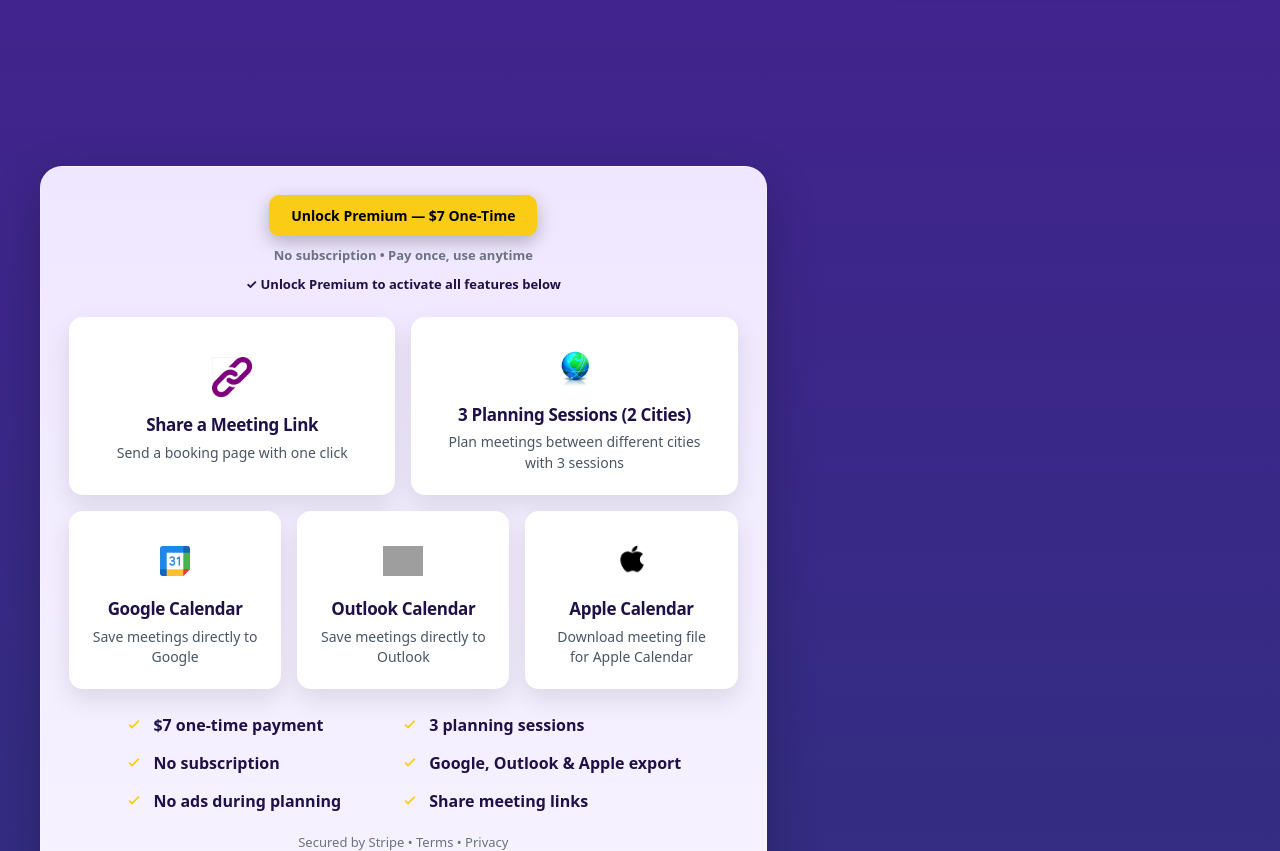
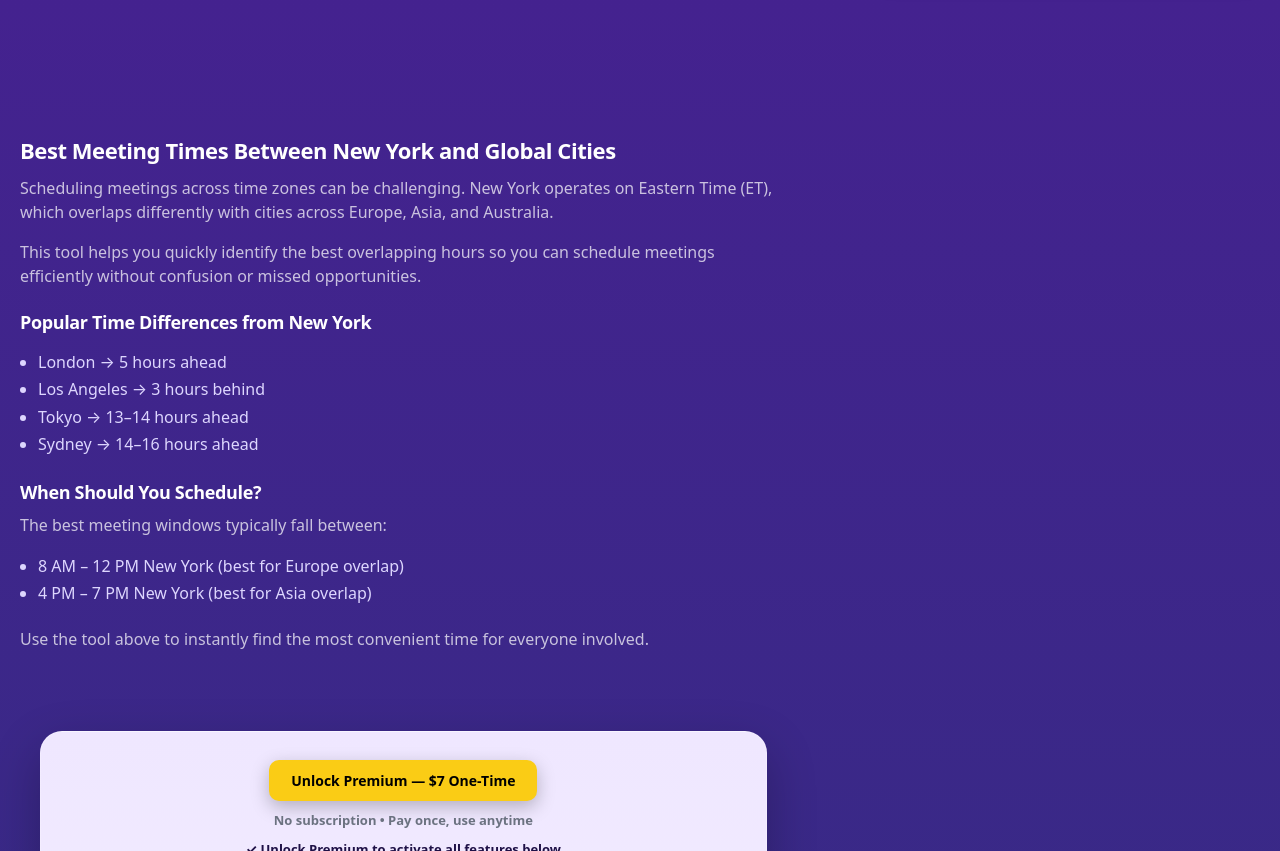
Before and after one commit to techtalk1282/Best-Meeting-Time, a Next.js app: page /best-meeting-time-new-york in a window 1280 px wide. Shown: the part 640-1491 px from the top of the page. Built offline with nearby package versions, Linux system fonts and the light colour scheme; grey boxes are pictures that could not be loaded.

Commit message:
Upgrade New York page with high-value SEO content to resolve AdSense low value content issue and improve indexing signals

```diff
--- a/app/best-meeting-time-new-york/page.tsx
+++ b/app/best-meeting-time-new-york/page.tsx
@@ -1,16 +1,15 @@
 /**
  * File: app/best-meeting-time-new-york/page.tsx
- * Version: v3.0 (FINAL STABLE)
- * Date: 2026-04-03
+ * Version: v3.1 (CONTENT UPGRADE — ADSENSE FIX)
+ * Date: 2026-04-08
  *
  * Purpose:
- * - Ensure tool is fully visible at 100% zoom
- * - Prevent premium section from appearing on load
- * - No scaling, no hacks
- * - Main page and shared components untouched
+ * - Add high-value SEO content to fix AdSense “low value content”
+ * - Improve indexing + ranking signals
+ * - Keep layout + tool behavior unchanged
  *
  * Rollback:
- * - Revert to v2.1 if needed
+ * - Revert to v3.0 if needed
  */
 
 "use client";
@@ -87,7 +86,7 @@ export default function NewYorkMeetingPage() {
         >
           {/* LEFT */}
           <div>
-            {/* VIEWPORT-CONSTRAINED TOOL */}
+            {/* TOOL */}
             <div
               style={{
                 minHeight: "calc(100vh - 260px)",
@@ -99,7 +98,57 @@ export default function NewYorkMeetingPage() {
               <ToolPreviewSection defaultCityLeft="New York, USA" />
             </div>
 
-            {/* PREMIUM BELOW FOLD (NO HACKS) */}
+            {/* ✅ NEW: HIGH VALUE CONTENT BLOCK */}
+            <div
+              style={{
+                marginTop: "50px",
+                maxWidth: "900px",
+                color: "#ddd6fe",
+                lineHeight: 1.7,
+              }}
+            >
+              <h2 style={{ fontSize: "22px", marginBottom: "12px", color: "#ffffff" }}>
+                Best Meeting Times Between New York and Global Cities
+              </h2>
+
+              <p style={{ marginBottom: "16px" }}>
+                Scheduling meetings across time zones can be challenging. New York operates on Eastern Time (ET), which overlaps differently with cities across Europe, Asia, and Australia.
+              </p>
+
+              <p style={{ marginBottom: "24px" }}>
+                This tool helps you quickly identify the best overlapping hours so you can schedule meetings efficiently without confusion or missed opportunities.
+              </p>
+
+              <h3 style={{ fontSize: "18px", marginBottom: "10px", color: "#ffffff" }}>
+                Popular Time Differences from New York
+              </h3>
+
+              <ul style={{ marginBottom: "24px", paddingLeft: "18px" }}>
+                <li>London → 5 hours ahead</li>
+                <li>Los Angeles → 3 hours behind</li>
+                <li>Tokyo → 13–14 hours ahead</li>
+                <li>Sydney → 14–16 hours ahead</li>
+              </ul>
+
+              <h3 style={{ fontSize: "18px", marginBottom: "10px", color: "#ffffff" }}>
+                When Should You Schedule?
+              </h3>
+
+              <p style={{ marginBottom: "10px" }}>
+                The best meeting windows typically fall between:
+              </p>
+
+              <ul style={{ paddingLeft: "18px" }}>
+                <li>8 AM – 12 PM New York (best for Europe overlap)</li>
+                <li>4 PM – 7 PM New York (best for Asia overlap)</li>
+              </ul>
+
+              <p style={{ marginTop: "20px" }}>
+                Use the tool above to instantly find the most convenient time for everyone involved.
+              </p>
+            </div>
+
+            {/* PREMIUM */}
             <div id="premium-features" style={{ marginTop: "40px" }}>
               <PremiumFeaturesSection />
             </div>
```
